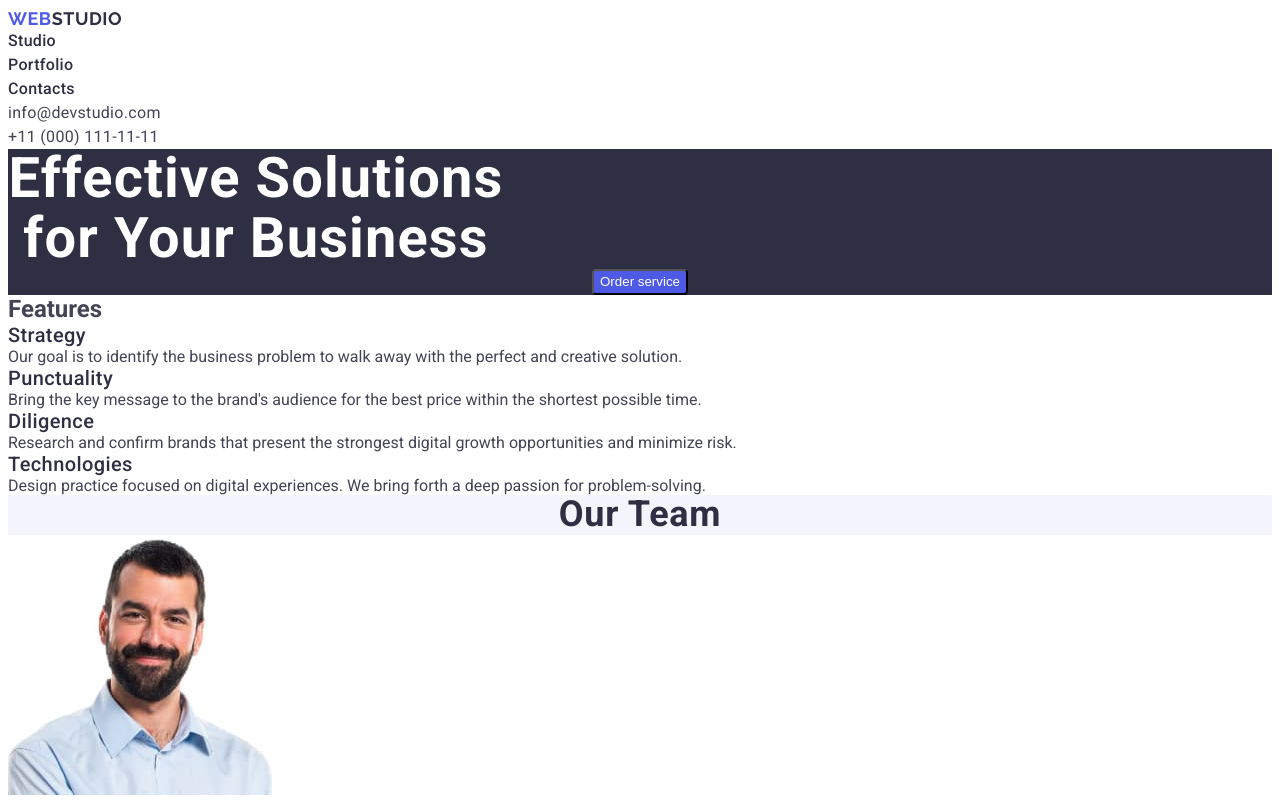
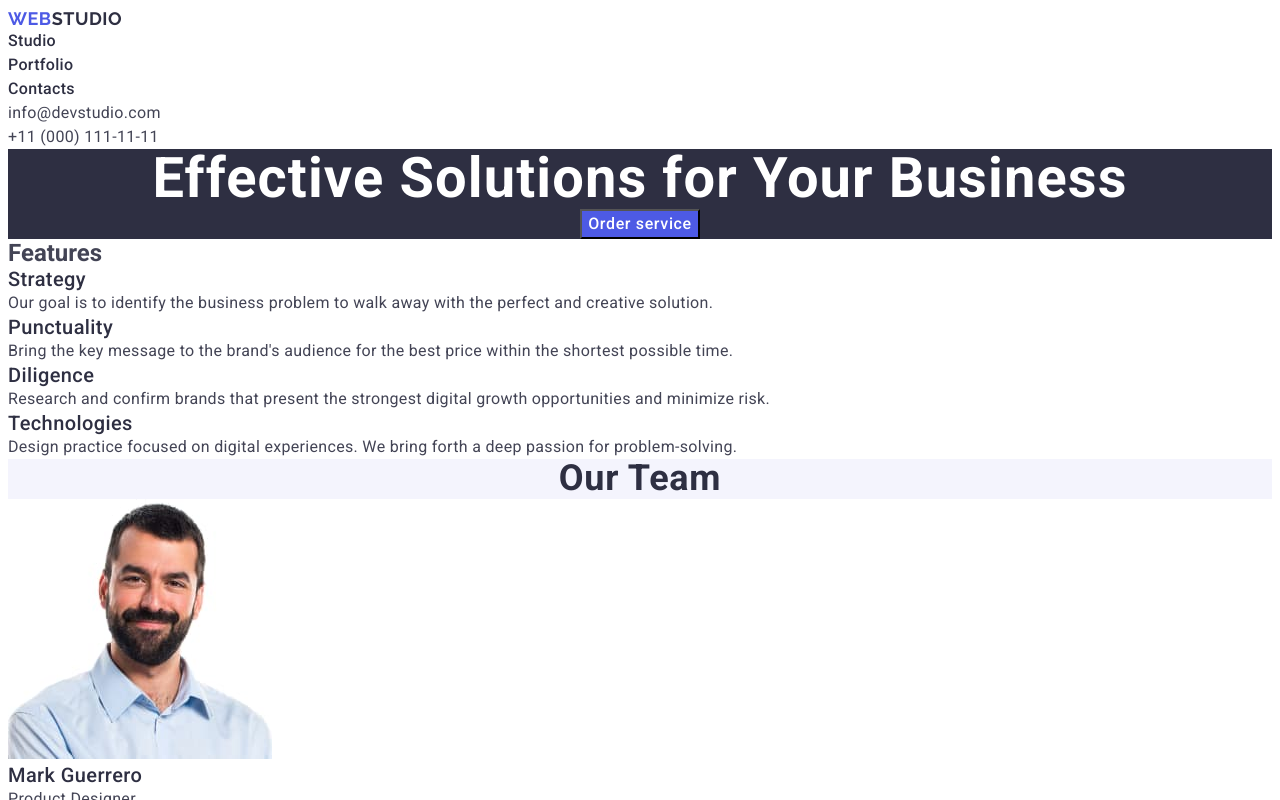
Before and after one commit to zvladoss/goit-markup-hw-02, a plain HTML site: page index.html in a window 1280 px wide. Shown: the top 800 px of the page. Drawn offline with Linux system fonts and the light colour scheme.

Commit message:
Update styles.css

```diff
--- a/css/styles.css
+++ b/css/styles.css
@@ -139,7 +139,6 @@ color: var(--OCEAN, #404BBF);
 */
 .hero-section {
   background: var(--navy-blue);
-  align-items: center;
   text-align: center;
 }
 
@@ -150,16 +149,16 @@ font-size: 56px;
 font-weight: 700;
 line-height: 1.07; /* 107.143% */
 letter-spacing: 1.12px;
-width: 496px;
 }
 
 .order-button {
+font-family: "Roboto", sans-serif;
+font-size: 16px;
 font-weight: 500;
 color: var(--WHITE, #FFF);
-border-radius: 4px;
 background: var(--IRIS, #4D5AE5);
 line-height: 1.5;
-letter-spacing: 0.04;
+letter-spacing: 0.04em;
 }
 
 .order-button:hover,
@@ -172,6 +171,10 @@ background: var(--ocean);
   |============================
 */
 
+.features-text {
+line-height: 1.5;
+letter-spacing: 0.02em;
+}
 /**
   |============================
   | Team section
@@ -206,6 +209,14 @@ text-align: center;
 line-height: 1.5;
 letter-spacing: 0.02em;
 }
+
+.portfolio-text {
+line-height: 1.5;
+}
+
+.portfolio-alt-text {
+letter-spacing: 0.02em;
+}
 /**
   |============================
   | Footer section
@@ -221,7 +232,6 @@ color: var(--CLOUD, #F4F4FD);
 
 .footer-alt-text {
 color: var(--CLOUD, #F4F4FD);
-width: 264px;
 line-height: 1.5;
 letter-spacing: 0.02em;
 }
```
